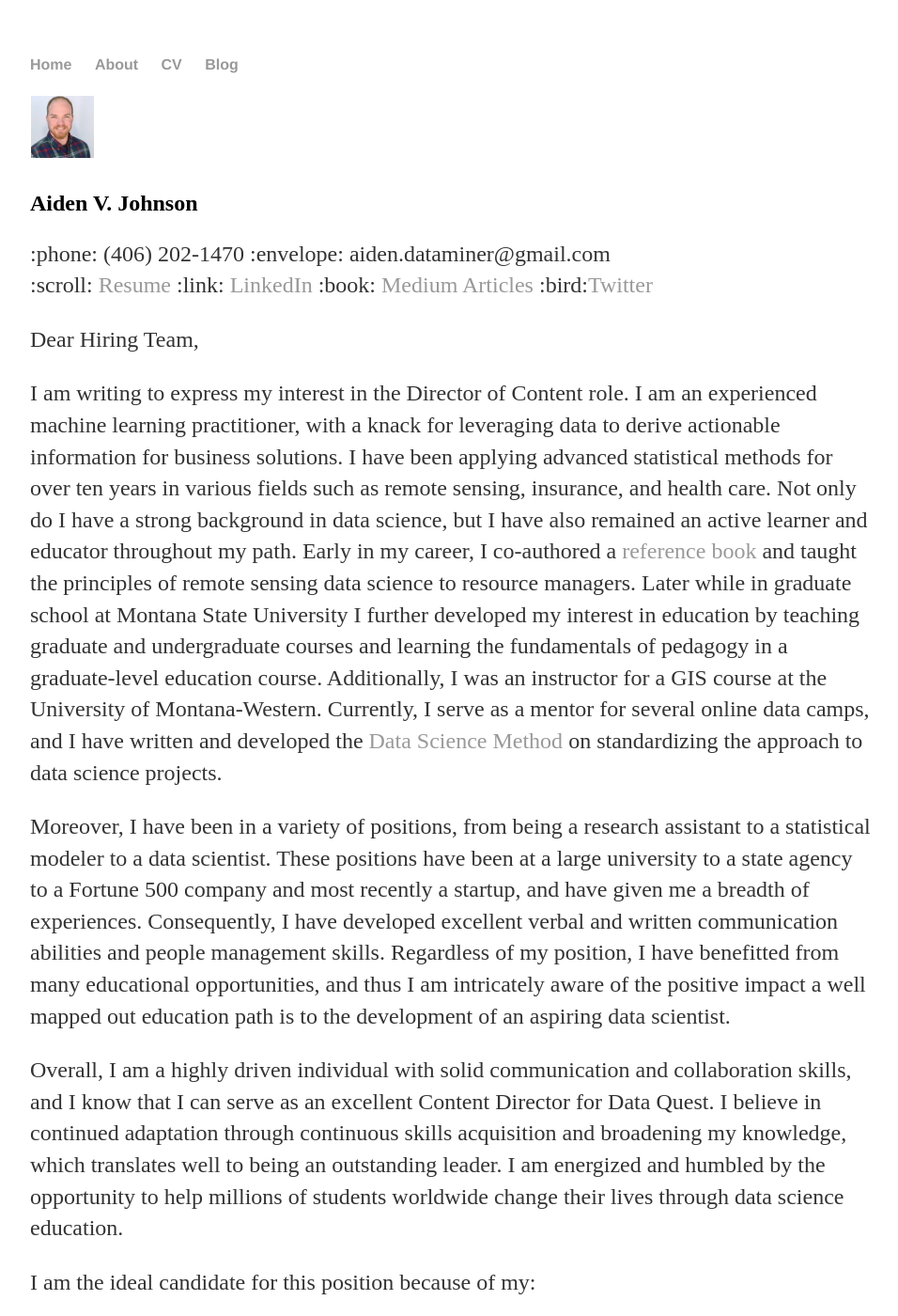
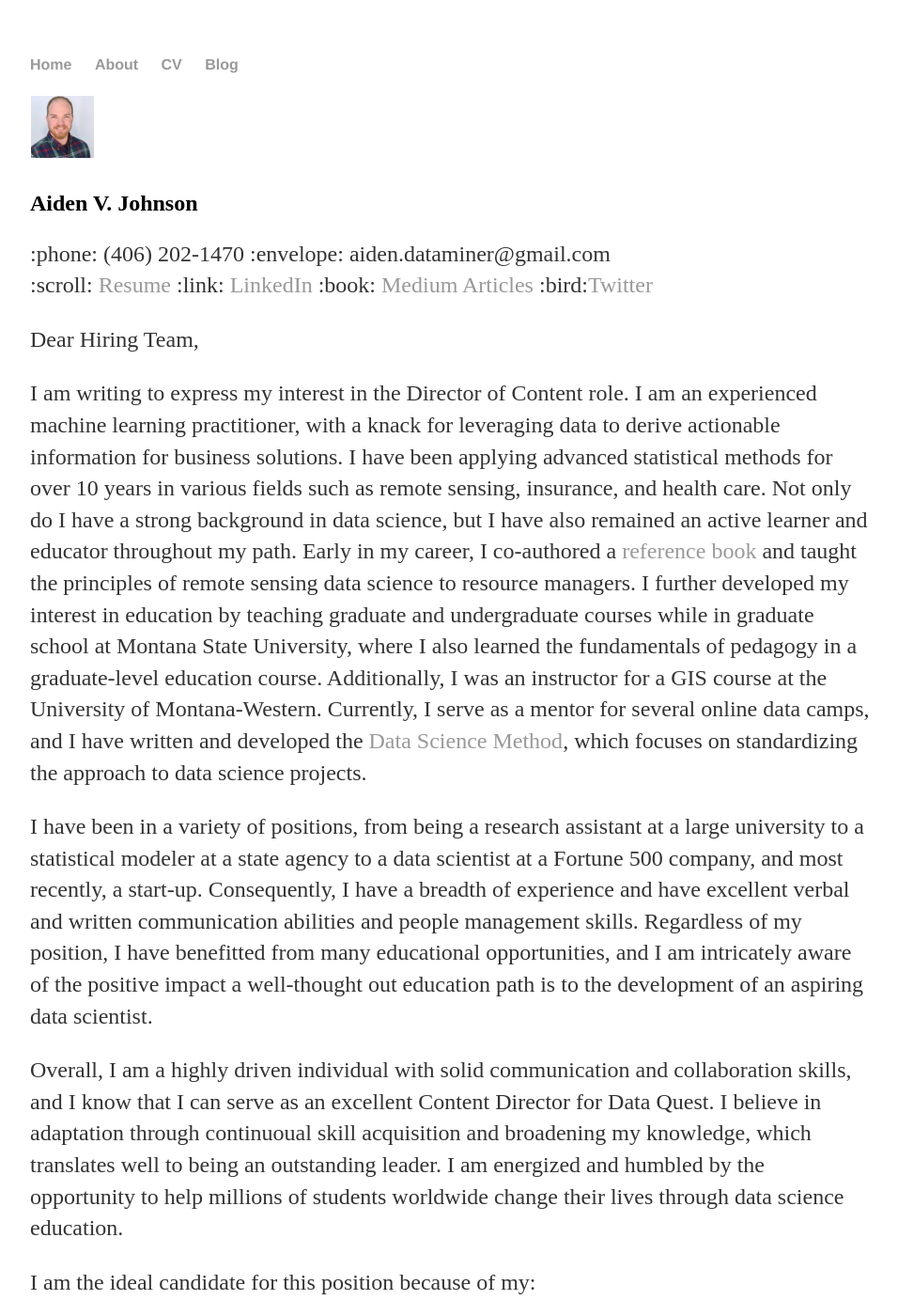
Before and after one commit to AVJdataminer/AVJdataminer.github.io, a Jekyll site: the page built from CoverLetter_dq.md, in a window 1280 px wide and 1400 px high. Shown: the whole window at 94% size, without its empty margins (160-1116 px from the left). Built offline with Jekyll 4.4.1, drawn with Linux system fonts in a browser that asks for light colours; our own code applies the rules of GitHub Pages for plain Markdown files.

Commit message:
Update CoverLetter_dq.md

```diff
--- a/CoverLetter_dq.md
+++ b/CoverLetter_dq.md
@@ -5,11 +5,11 @@
 
 Dear Hiring Team,
 
-I am writing to express my interest in the Director of Content role. I am an experienced machine learning practitioner, with a knack for leveraging data to derive actionable information for business solutions.  I have been applying advanced statistical methods for over ten years in various fields such as remote sensing, insurance, and health care. Not only do I have a strong background in data science, but I have also remained an active learner and educator throughout my path. Early in my career, I co-authored a [reference book](https://www.fs.fed.us/eng/rsac/programs/monitoringforests/10018-RPT1-Book%201.pdf) and taught the principles of remote sensing data science to resource managers.  Later while in graduate school at Montana State University I further developed my interest in education by teaching graduate and undergraduate courses and learning the fundamentals of pedagogy in a graduate-level education course. Additionally, I was an instructor for a GIS course at the University of Montana-Western.  Currently, I serve as a mentor for several online data camps, and I have written and developed the [Data Science Method](https://medium.com/@aiden.dataminer/the-data-science-method-dsm-data-collection-organization-and-definitions-d19b6ff141c4) on standardizing the approach to data science projects.
+I am writing to express my interest in the Director of Content role. I am an experienced machine learning practitioner, with a knack for leveraging data to derive actionable information for business solutions. I have been applying advanced statistical methods for over 10 years in various fields such as remote sensing, insurance, and health care. Not only do I have a strong background in data science, but I have also remained an active learner and educator throughout my path. Early in my career, I co-authored a [reference book](https://www.fs.fed.us/eng/rsac/programs/monitoringforests/10018-RPT1-Book%201.pdf) and taught the principles of remote sensing data science to resource managers. I further developed my interest in education by teaching graduate and undergraduate courses while in graduate school at Montana State University, where I also learned the fundamentals of pedagogy in a graduate-level education course. Additionally, I was an instructor for a GIS course at the University of Montana-Western. Currently, I serve as a mentor for several online data camps, and I have written and developed the [Data Science Method](https://medium.com/@aiden.dataminer/the-data-science-method-dsm-data-collection-organization-and-definitions-d19b6ff141c4), which focuses on standardizing the approach to data science projects.
 
-Moreover, I have been in a variety of positions, from being a research assistant to a statistical modeler to a data scientist. These positions have been at a large university to a state agency to a Fortune 500 company and most recently a startup, and have given me a breadth of experiences. Consequently, I have developed excellent verbal and written communication abilities and people management skills. Regardless of my position, I have benefitted from many educational opportunities, and thus I am intricately aware of the positive impact a well mapped out education path is to the development of an aspiring data scientist.
+I have been in a variety of positions, from being a research assistant at a large university to a statistical modeler at a state agency to a data scientist at a Fortune 500 company, and most recently, a start-up. Consequently, I have a breadth of experience and have excellent verbal and written communication abilities and people management skills. Regardless of my position, I have benefitted from many educational opportunities, and I am intricately aware of the positive impact a well-thought out education path is to the development of an aspiring data scientist.
 
-Overall, I am a highly driven individual with solid communication and collaboration skills, and I know that I can serve as an excellent Content Director for Data Quest. I believe in continued adaptation through continuous skills acquisition and broadening my knowledge, which translates well to being an outstanding leader. I am energized and humbled by the opportunity to help millions of students worldwide change their lives through data science education.
+Overall, I am a highly driven individual with solid communication and collaboration skills, and I know that I can serve as an excellent Content Director for Data Quest. I believe in adaptation through continuoual skill acquisition and broadening my knowledge, which translates well to being an outstanding leader. I am energized and humbled by the opportunity to help millions of students worldwide change their lives through data science education.
 
 I am the ideal candidate for this position because of my:
 * Experience teaching traditional and non-traditional students,
```
